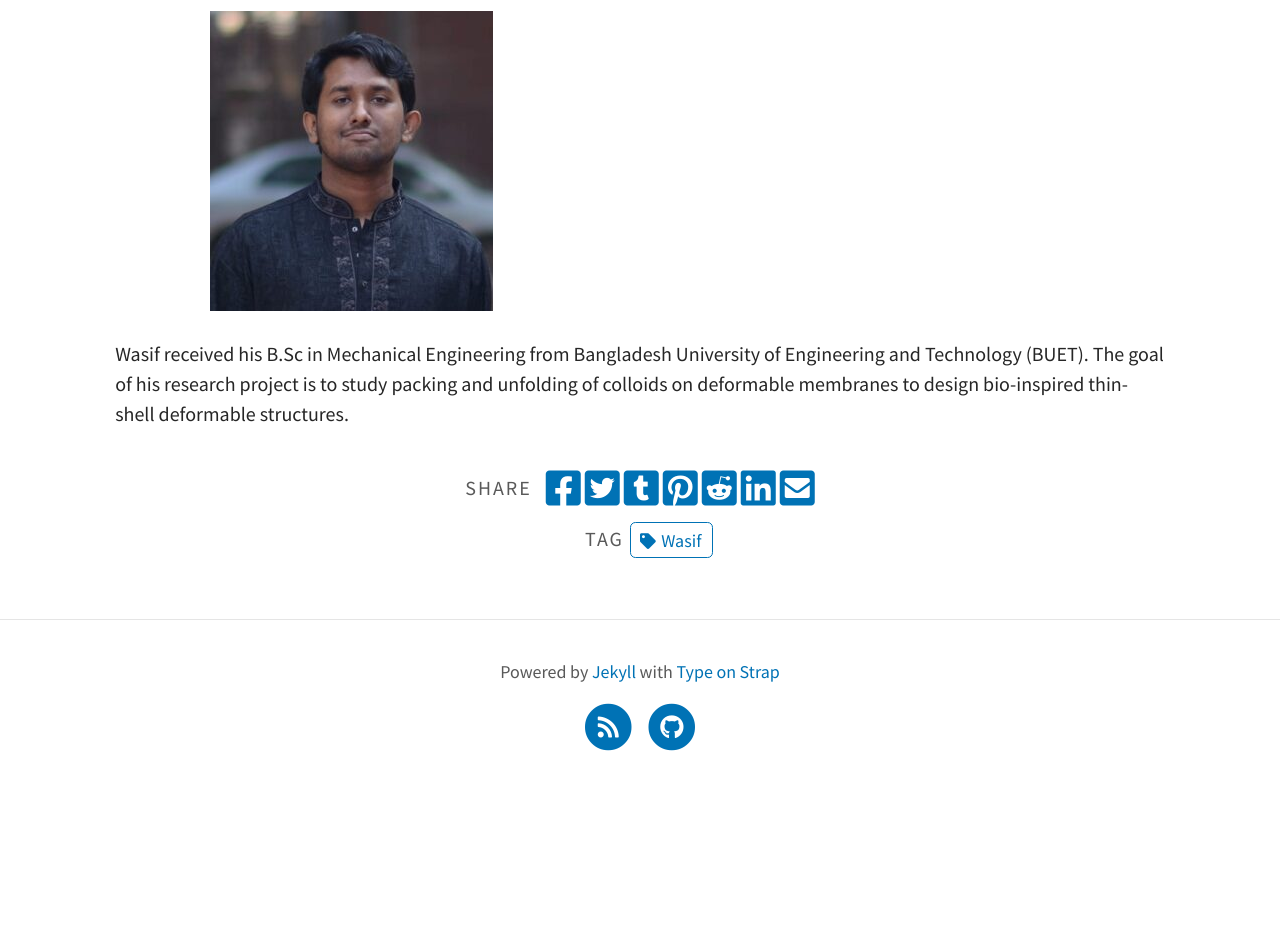
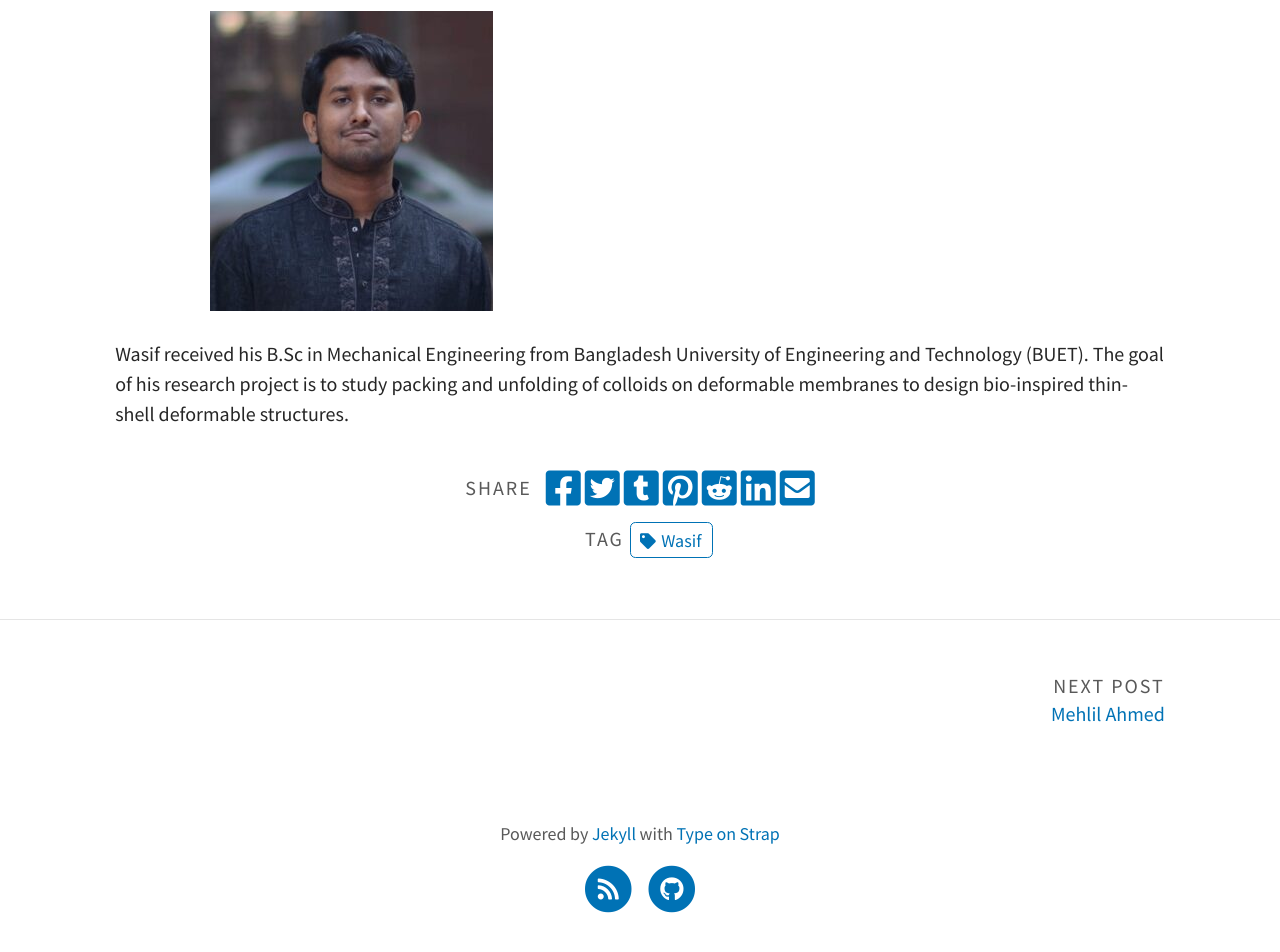
Before and after one commit to CBL-UCF/CBL-UCF.github.io, a Jekyll site: the page built from _portfolio/Wasif.md, in a window 1280 px wide. Shown: the part 362-1314 px from the top of the page. Built offline with Jekyll 4.4.1, drawn with Linux system fonts in a browser that asks for light colours; a script that is not in the unit is left out; before the commit the page ends 1151 px from its top, so only the background shows below that; part of the change alters nothing that is shown.

Commit message:
Update _config.yml

```diff
--- a/_config.yml
+++ b/_config.yml
@@ -15,7 +15,10 @@ header_feature_image_responsive: true
 footer_text: >
   Powered by <a href="https://jekyllrb.com/">Jekyll</a> with <a href="https://github.com/sylhare/Type-on-Strap">Type on Strap</a>
 
-
+# Blog
+excerpt: false                                           # Or "truncate" (first 250 characters), "false" to disable
+post_navigation: true
+color_image: /assets/img/lineart.png                    # A bit transparent for color posts.
 
 
 # Features
```
